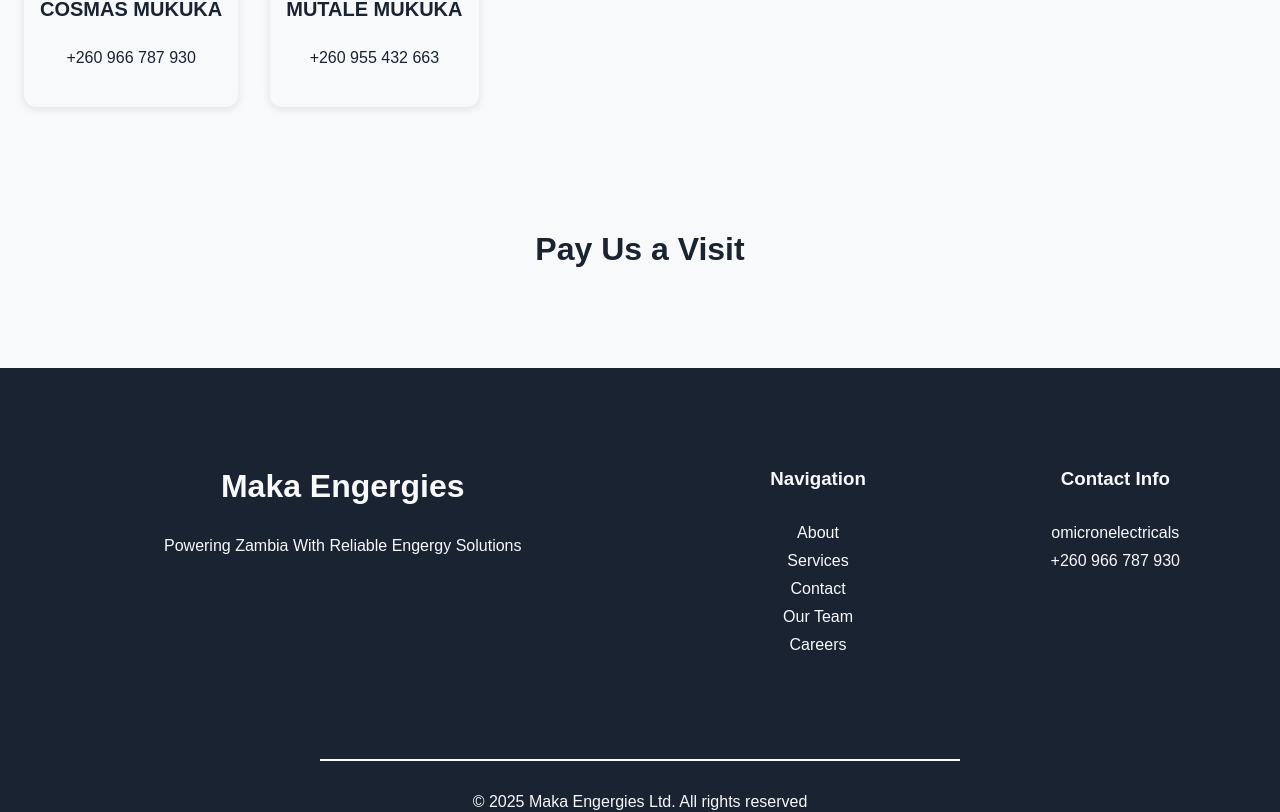
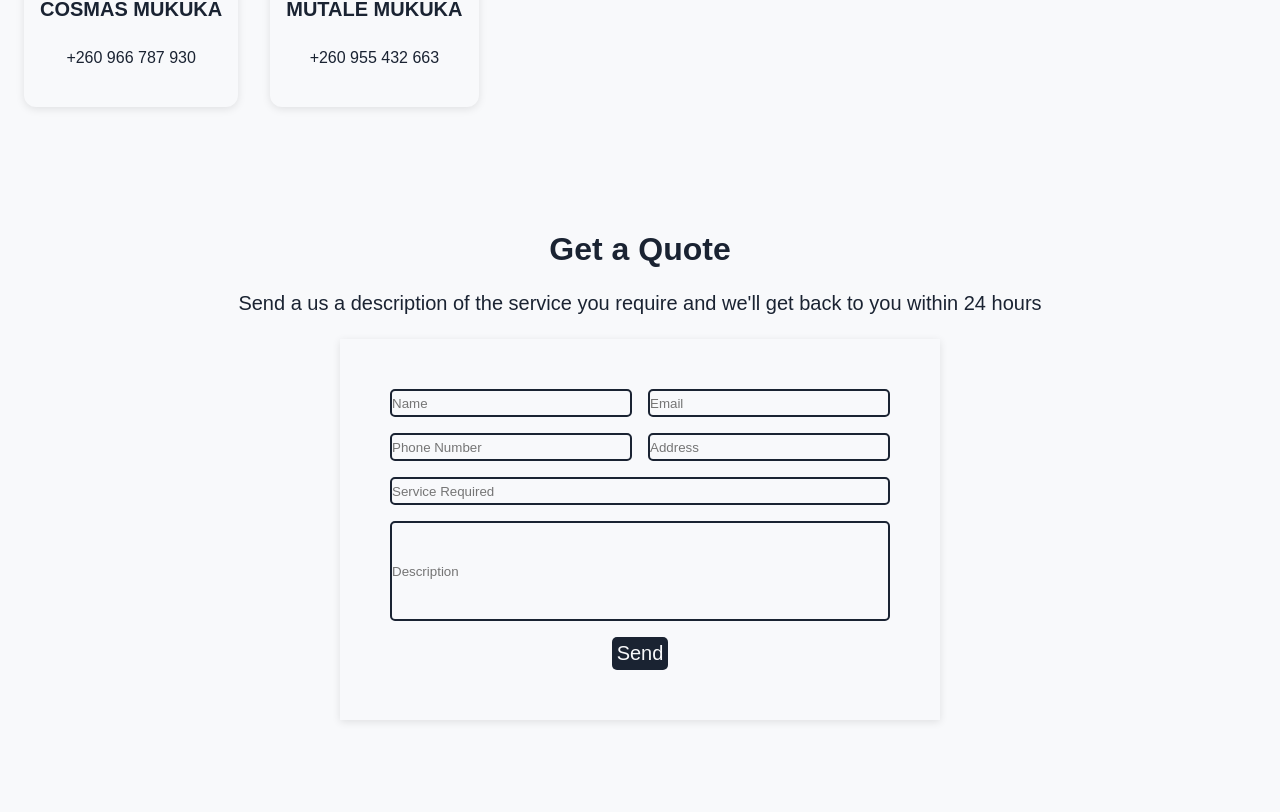
Before and after one commit to nkowanitemwani/makaenergiesdotcom, a Next.js app: page /pages/contact in a window 1280 px wide. Shown: the part 416-1228 px from the top of the page. Built offline with nearby package versions, Linux system fonts and the light colour scheme.

Commit message:
semi complete  contact page

```diff
--- a/src/app/components/policygrid/page.js
+++ b/src/app/components/policygrid/page.js
@@ -28,7 +28,6 @@ export default function PolicyGrid(){
                 title={policy.title}
                 icon={policy.icon}></InfoCard>
             ))}
-
         </div>
     );
 }
--- a/src/app/globals.css
+++ b/src/app/globals.css
@@ -88,6 +88,14 @@ section{
   text-align: center;
 }
 
+input{
+  height: 1.75rem;
+  border: 2px solid var(--foreground);
+  border-radius: 5px;
+  color: var(--foreground);
+  background-color: #f8f9fb;
+}
+
 /* @media (prefers-color-scheme: dark) {
   html {
     color-scheme: dark;
--- a/src/app/pages/contact/contact.module.css
+++ b/src/app/pages/contact/contact.module.css
@@ -1,3 +1,39 @@
 .contact p{
     font-size: 1.25rem;
 }
+
+.quote p{
+    font-size: 1.25rem;
+}
+
+.quoteform{
+    height: auto;
+    width: 600px;
+    padding: 50px;
+    display: flex;
+    flex-direction: column;
+    justify-content: center;
+    align-items: center;
+    gap: 1rem;
+    box-shadow: 0 2px 8px rgba(0, 0, 0, 0.1);
+}
+
+.formtop{
+    display: grid;
+    grid-template-columns: repeat(2,1fr);
+    gap: 1rem;
+    width: 100%;
+
+}
+
+
+.formbottom{
+    display: flex;
+    flex-direction: column;
+    gap: 1rem;
+    width: 100%;
+}
+
+.formdescription{
+    height: 100px;
+}
--- a/src/app/pages/contact/page.js
+++ b/src/app/pages/contact/page.js
@@ -3,6 +3,7 @@ import styles from "./contact.module.css";
 import HomeNav from "@/app/components/navbar/page";
 import Footer from "@/app/components/footer/page";
 import ContactCards from "@/app/components/contactcardgrid/page";
+import Button from "@/app/components/button/page";
 
 
 export default function ContactPage(){
@@ -14,6 +15,23 @@ export default function ContactPage(){
             <p>Reach out to us on any of the below contacts for quick reply</p>
           </section>
           <ContactCards></ContactCards>
+          <section className={styles.quote}>
+          <h1>Get a Quote</h1>
+          <p>Send a us a description of the service you require and we'll get back to you within 24 hours</p>
+          <form className={styles.quoteform}>
+            <div className={styles.formtop}>
+              <input type="text" placeholder="Name" required></input>
+              <input type="email" placeholder="Email" required></input>
+              <input type="text" placeholder="Phone Number" required></input>
+              <input type="text" placeholder="Address" required></input>
+            </div>
+            <div className={styles.formbottom}>
+            <input type="text" placeholder="Service Required"></input>
+            <input className={styles.formdescription} type="text" placeholder="Description"></input>
+            </div>
+            <Button style={{padding : "5px 5px", background : "#1a2332"}}>Send</Button>
+          </form>
+          </section>
           <section className={styles.map}>
            <h1>Pay Us a Visit</h1>
           </section>
```
